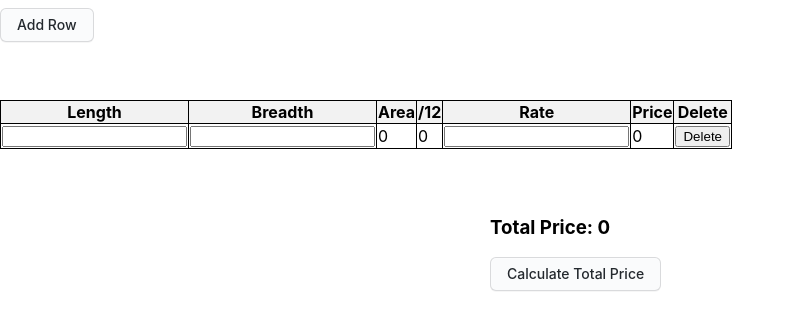
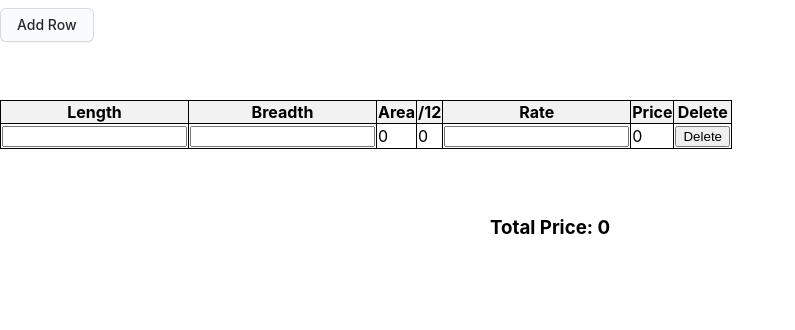
Before and after one commit to Mohamedkaif10/miniprojects, a React (Create React App) app: page / in a window 1280 px wide. Shown: the top 330 px of the page, without its empty margins (0-795 px from the left). Built offline with nearby package versions, Linux system fonts and the light colour scheme.

Commit message:
committed

```diff
--- a/src/Mainpage.js
+++ b/src/Mainpage.js
@@ -1,4 +1,4 @@
-import React, { Fragment, useState } from "react";
+import React, { Fragment, useEffect, useState } from "react";
 import classes from "./Mainpage.module.css"
 import Button from "./Assets/Button";
 const Mainpage = () => {
@@ -13,7 +13,7 @@ const Mainpage = () => {
        const addRow = (tableId) => {
             const updatedTables = tables.map((table) => {
              if (table.id === tableId) {
-                const newRow = {};
+                const newRow = {length: "", breadth: "", area: 0, dividedArea: 0, rate: "", price: 0};
                 return {rows:[...table.rows, newRow]}
                     }
                return table;
@@ -41,10 +41,8 @@ const Mainpage = () => {
                    const updatedRows = table.rows.map((row, index) => {
                       if (index === rowIndex)
                        {
-                          const updatedRow =
-                          {
-                             ...row,[colIndex]: value
-                          };
+                          const updatedRow ={...row,[colIndex]: value}
+
                       updatedRow.area = parseFloat(updatedRow.length) * parseFloat(updatedRow.breadth);
                       updatedRow.dividedArea = updatedRow.area / 12;
                       updatedRow.price = parseFloat(updatedRow.dividedArea) * parseFloat(updatedRow.rate);
@@ -73,6 +71,7 @@ const Mainpage = () => {
     });
     setTotalPrice(totalPrice);
   };
+useEffect(updateTotalPrice,[tables])
 
   return (
     <Fragment>
@@ -126,7 +125,6 @@ const Mainpage = () => {
 
       <div className={classes.TP}>
         <h3>Total Price: {totalPrice}</h3>
-        <Button className={classes.TotalPriceButton} onClick={updateTotalPrice}>Calculate Total Price</Button>
       </div>
     </Fragment>
   );
```
Also changed, not shown: 1 other file (tests, documents, lock files or other folders).
